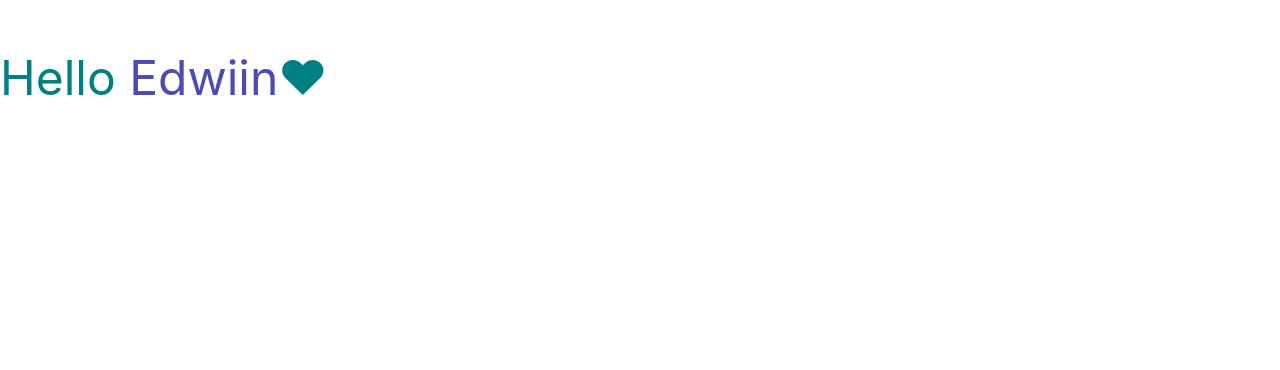
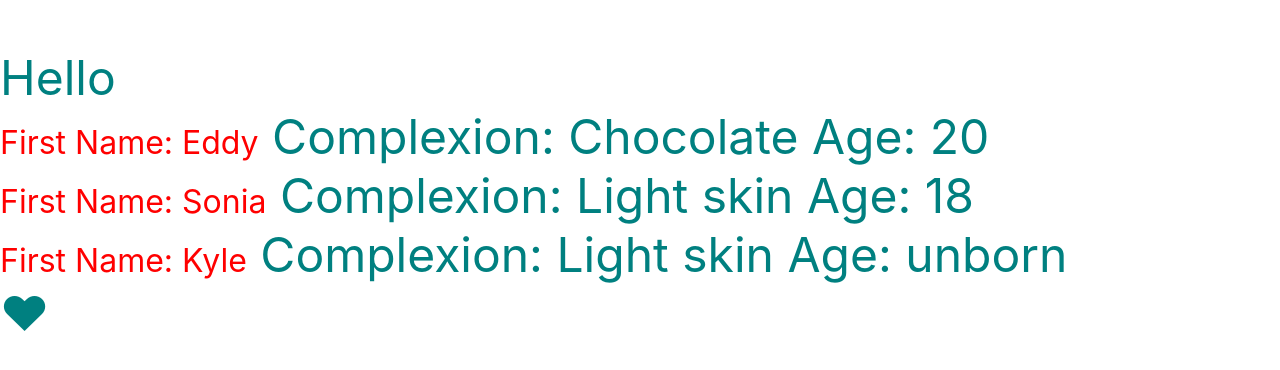
Before and after one commit to eddybruv/DataGirl-Tech, a React (Create React App) app in the folder ReactJS/Class 23/first-app/: page / in a window 1280 px wide. Shown: the top 370 px of the page. Built offline with nearby package versions, Linux system fonts and the light colour scheme.

Commit message:
learned css styling in react

```diff
--- a/ReactJS/Class 23/first-app/src/components/Name.jsx
+++ b/ReactJS/Class 23/first-app/src/components/Name.jsx
@@ -1,8 +1,28 @@
-import React from 'react'
-import '../App.module.css'
+import React from "react";
+import "../App.module.css";
 
 function Name() {
-  return <span> Edwiin</span>;
+  const redText = {
+    fontSize: '2rem',
+    color: 'red'
+  }
+  let people = [
+    { firstName: "Eddy", color: "Chocolate", age: 20 },
+    { firstName: "Sonia", color: "Light skin", age: 18 },
+    { firstName: "Kyle", color: "Light skin", age: "unborn" },
+  ];
+
+  const listPeople = people.map((person) => {
+    return (
+      <div>
+        <span style={redText}>First Name: {person.firstName}</span>
+        {" "}
+        Complexion: {person.color} Age: {person.age}
+      </div>
+    );
+  });
+
+  return <div>{listPeople}</div>;
 }
 
-export default Name
+export default Name;
```
